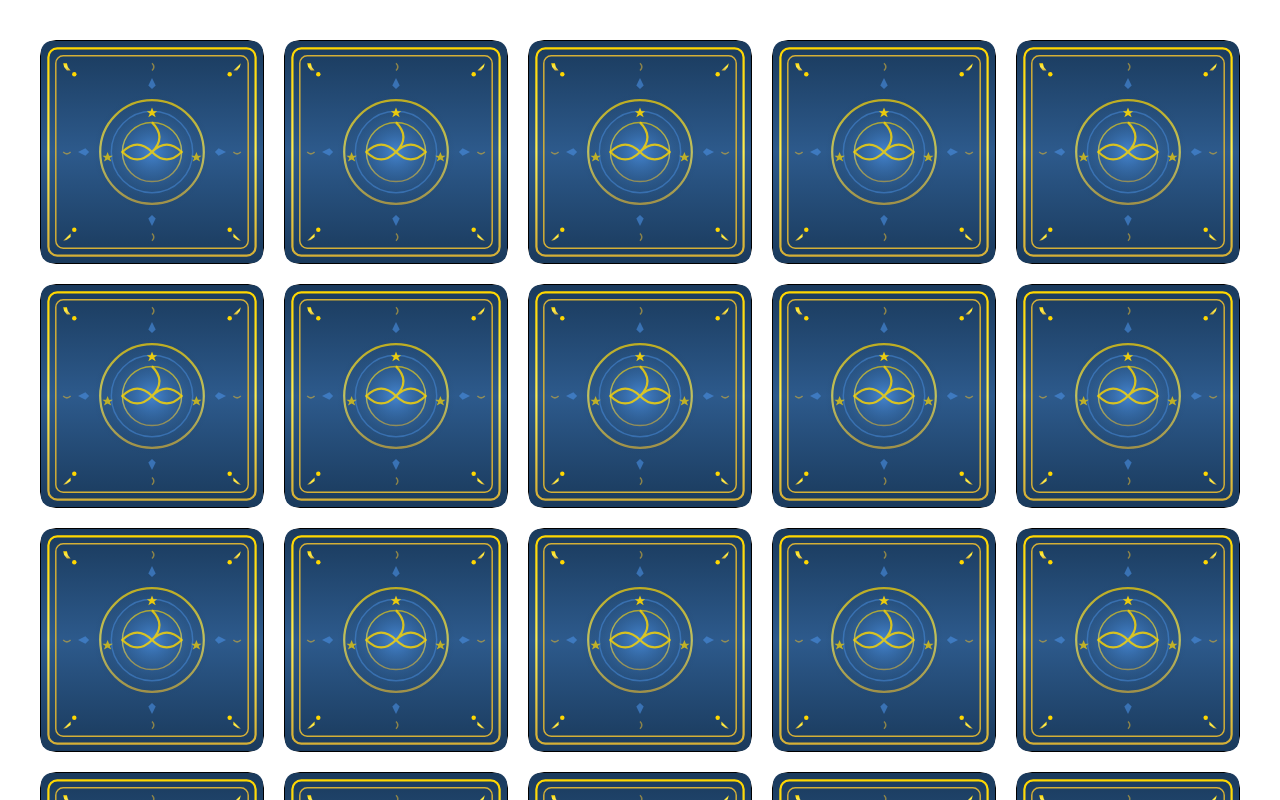
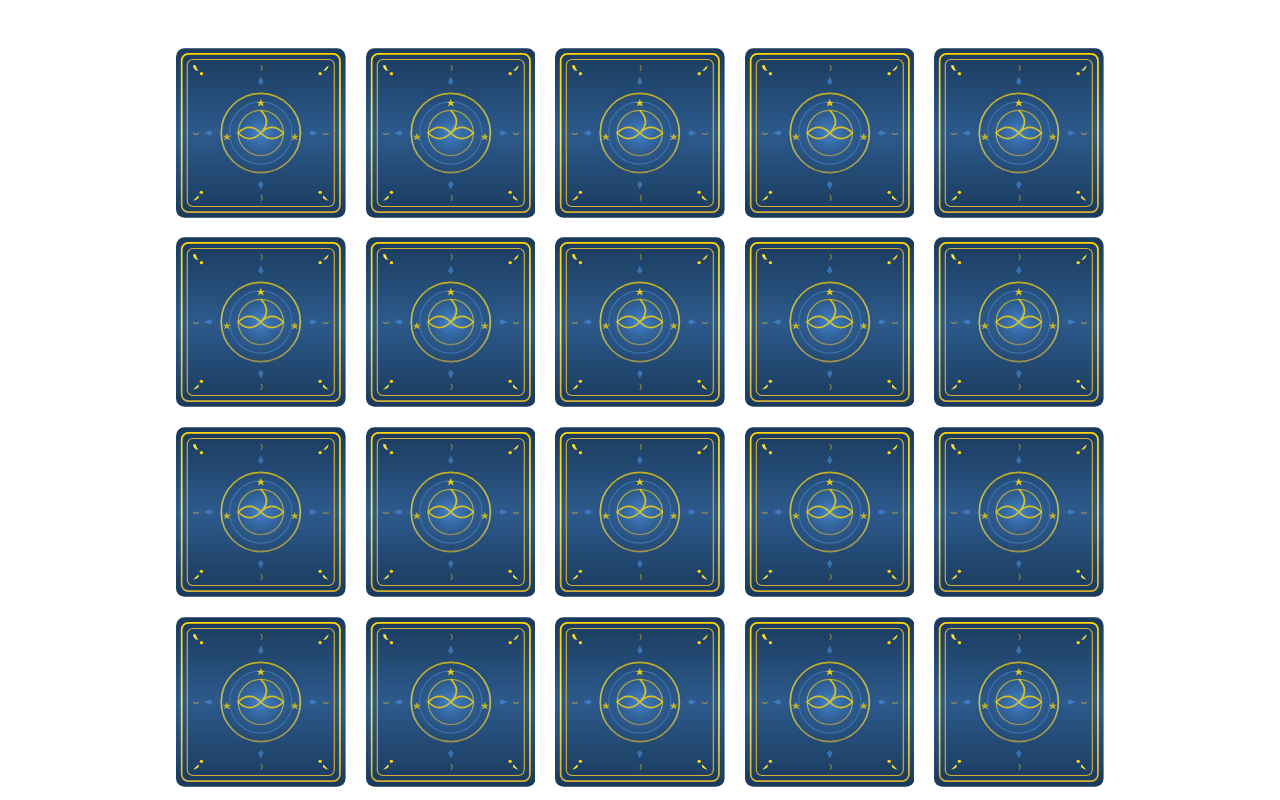
Before and after one commit to MikeG404/personnal_react_master_challenge_memory_game, a React (Vite) app: page / in a window 1280 px wide. Shown: the top 800 px of the page. Built offline with nearby package versions, Linux system fonts and the light colour scheme.

Commit message:
Refactor winning game

```diff
--- a/src/App.jsx
+++ b/src/App.jsx
@@ -4,7 +4,7 @@ import CardGrid from './components/CardGrid'
 function App() {
 
   return (
-    <main>
+    <main className='h-screen'>
       <CardGrid />
     </main>
   )
--- a/src/components/Card.jsx
+++ b/src/components/Card.jsx
@@ -13,7 +13,7 @@ const Card = ({elem, handleFlip, isFlipped}) => {
                 onClick={handleFlip}
             >
                 <div
-                    className="absolute inset-0 flex justify-center items-center rounded-2xl border border-black bg-white text-xl"
+                    className="absolute inset-0 flex justify-center items-center rounded-2xl bg-white text-xl"
                     style={{ backfaceVisibility: 'hidden' }}
                 >
                     <CardBack />
--- a/src/components/CardGrid.jsx
+++ b/src/components/CardGrid.jsx
@@ -1,5 +1,6 @@
 import { useState, useEffect } from "react";
 import Card from "./Card";
+import EndGame from "./EndGame";
 
 const cardElements = [
   { id: 0, value: "🌧️" },
@@ -66,18 +67,8 @@ const CardGrid = () => {
     }
 
     return (
-        <section className="w-screen grid grid-cols-5 gap-5 p-10">
-            {hasWon && (
-                <div className="absolute inset-0 flex items-center justify-center bg-black bg-opacity-50 z-50">
-                    <h2 className="text-white text-3xl">Vous avez gagné !</h2>
-                    <button className="mt-4 px-4 py-2 bg-white text-black rounded" onClick={() => {
-                        setHasWon(false);
-                        setFlippedCard({});
-                    }}>
-                        Rejouer
-                    </button>
-                </div>
-            )}
+        <section className="h-screen max-w-screen-lg mx-auto grid grid-cols-5 gap-5 p-12">
+            {hasWon && <EndGame setHasWon={setHasWon} setFlippedCard={setFlippedCard} />}
             { cardElements.map((elem) => {
                 return (
                     <Card
--- /dev/null
+++ b/src/components/EndGame.jsx
@@ -0,0 +1,18 @@
+const EndGame = ({setHasWon, setFlippedCard}) => {
+
+    const handleEngameReset = () => {
+        setHasWon(false);
+        setFlippedCard({});
+    }
+
+    return (
+        <div className="absolute inset-0 flex items-center justify-center bg-black bg-opacity-50 z-50">
+            <h2 className="text-white text-3xl">You won!</h2>
+            <button className="mt-4 px-4 py-2 bg-white text-black rounded" onClick={handleEngameReset}>
+                Replay
+            </button>
+        </div>
+    )
+}
+
+export default EndGame;
```
